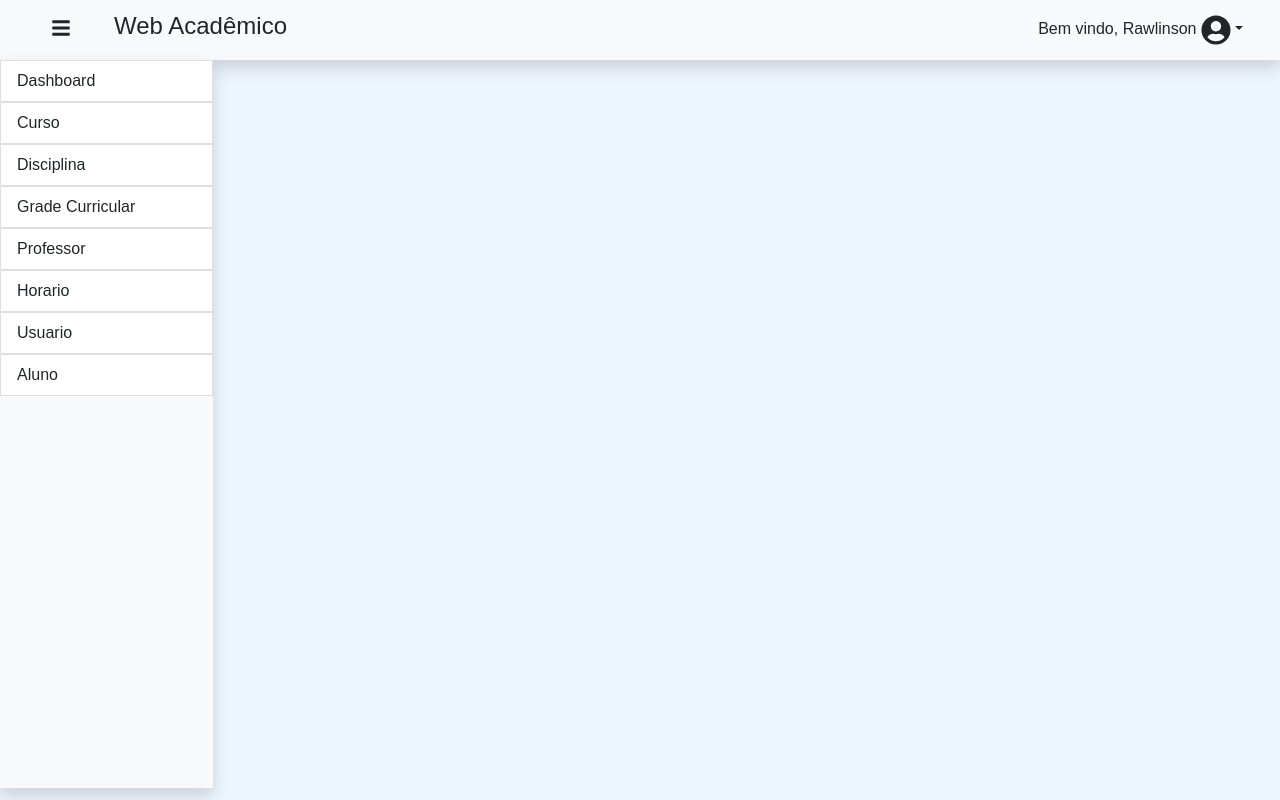
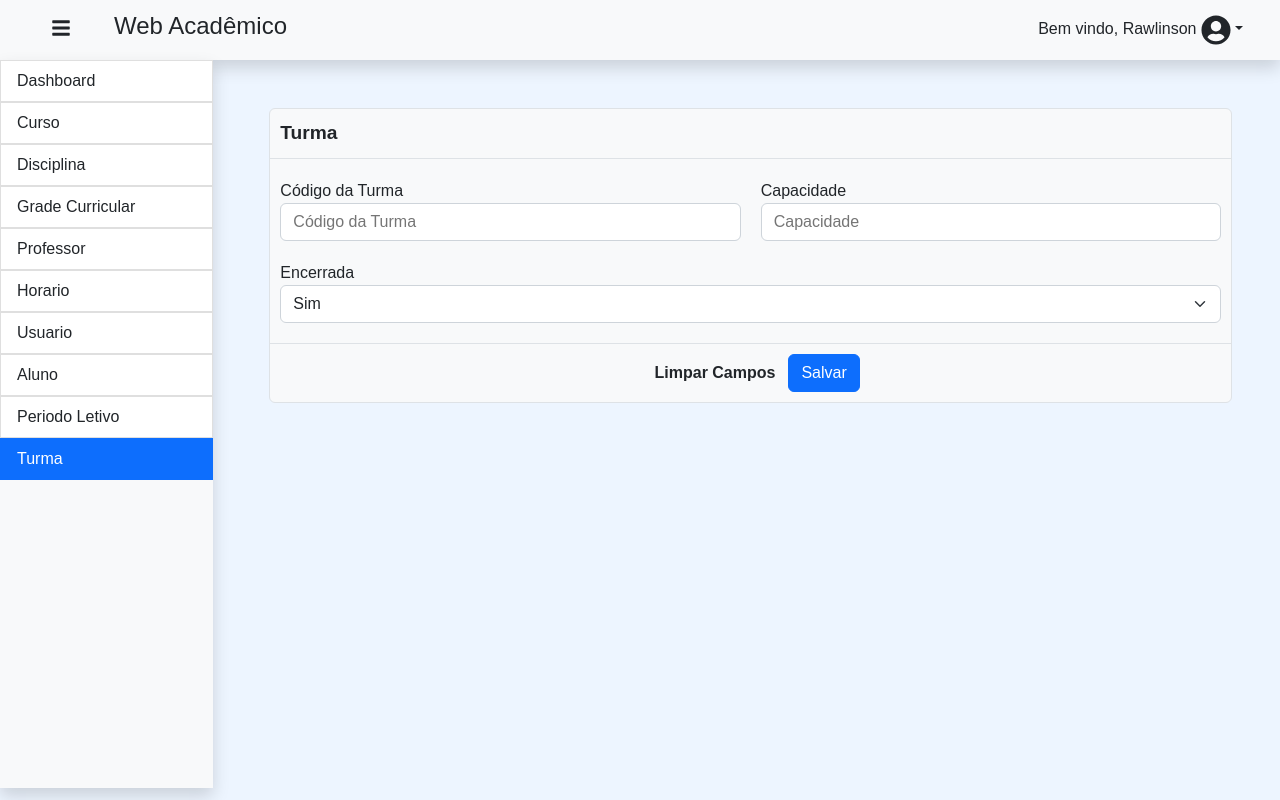
Before and after one commit to alangalante/webacademico_frontend, a React (Create React App) app: page /turma in a window 1280 px wide. Built offline with nearby package versions, Linux system fonts and the light colour scheme.

Commit message:
feat: frontend do cadastro de turma

```diff
--- a/src/App.js
+++ b/src/App.js
@@ -1,8 +1,8 @@
-import React, { Component }  from 'react';
+import React, { Component } from "react";
 import "./App.css";
 import "bootstrap/dist/css/bootstrap.min.css";
-import { BrowserRouter, Routes, Route } from 'react-router-dom';
-import Cadastro_Usuario from './Pages/Cadastro_Usuario/Cadastro_Usuario';
+import { BrowserRouter, Routes, Route } from "react-router-dom";
+import Cadastro_Usuario from "./Pages/Cadastro_Usuario/Cadastro_Usuario";
 import Cadastro_Curso from "./Pages/Cadastro_Curso/Cadastro_Curso";
 import Disciplina from "./Pages/Disciplina/Disciplina";
 import Example from "./Pages/Example/Example";
@@ -13,6 +13,8 @@ import Professor from "./Pages/Professor/index";
 import GradeCurricular from "./Pages/Grade_Curricular";
 import Template_Listar from "./Pages/Example/Template_Listar";
 import Aluno from "./Pages/Aluno/Aluno";
+import PeriodoLetivo from "./Pages/Periodo_Letivo";
+import Turma from "./Pages/Turma";
 
 function App() {
   return (
@@ -27,13 +29,21 @@ function App() {
                 <Routes>
                   <Route path="/dashboard" element={<Example />} />
                   <Route path="/curso" element={<Example />} />
-                  <Route path="/grade_curricular" element={<GradeCurricular />} />
+                  <Route
+                    path="/grade_curricular"
+                    element={<GradeCurricular />}
+                  />
                   <Route path="/usuario" element={<Cadastro_Usuario />} />
-                  <Route path="/template_listar" element={<Template_Listar />} />
+                  <Route
+                    path="/template_listar"
+                    element={<Template_Listar />}
+                  />
                   <Route path="/horario" element={<Horario />} />
                   <Route path="/disciplina" element={<Disciplina />} />
                   <Route path="/professor" element={<Professor />} />
                   <Route path="/aluno" element={<Aluno />} />
+                  <Route path="/periodo_letivo" element={<PeriodoLetivo />} />
+                  <Route path="/turma" element={<Turma />} />
                 </Routes>
               </div>
             </div>
--- a/src/Components/Menu/Menu.js
+++ b/src/Components/Menu/Menu.js
@@ -1,61 +1,76 @@
 import "./Menu.css";
-import { Collapse } from "react-bootstrap"
+import { Collapse } from "react-bootstrap";
 import { useContext, useEffect, useState } from "react";
 import { MenuContext } from "../../Contexts/MenuContext/MenuContext";
 import { Link } from "react-router-dom";
-import React, { Component }  from 'react';
+import React, { Component } from "react";
 const Menu = () => {
   const { open } = useContext(MenuContext);
-    const routes = ["/dashboard","/curso","/disciplina","/grade_curricular","/professor","/horario","/usuario","/aluno"];
-    const [routeActive, setRouteActive] = useState(""+window.location.pathname);
+  const routes = [
+    "/dashboard",
+    "/curso",
+    "/disciplina",
+    "/grade_curricular",
+    "/professor",
+    "/horario",
+    "/usuario",
+    "/aluno",
+    "/periodo_letivo",
+    "/turma",
+  ];
+  const [routeActive, setRouteActive] = useState("" + window.location.pathname);
 
-    useEffect(()=>{
+  useEffect(() => {
     selecionaActive();
   });
 
-    function selecionaActive(){
+  function selecionaActive() {
     let lista = document.getElementsByTagName("li");
     setRouteActive(window.location.pathname);
 
-        for(let i=0; i < lista.length; i++){
-            let item_atual = "/"+lista[i].innerHTML.replace(" ","_");
-            if(item_atual === routeActive){
+    for (let i = 0; i < lista.length; i++) {
+      let item_atual = "/" + lista[i].innerHTML.replace(" ", "_");
+      if (item_atual === routeActive) {
         lista[i].classList.add("active");
-            }else{
+      } else {
         lista[i].classList.remove("active");
       }
     }
   }
 
-    function listaMenu(){
-        return routes.map(route => {
-            return(
-                <Link to={route} key={route} onClick={()=>{setRouteActive(route)}}>
+  function listaMenu() {
+    return routes.map((route) => {
+      return (
+        <Link
+          to={route}
+          key={route}
+          onClick={() => {
+            setRouteActive(route);
+          }}
+        >
           <li className="list-group-item list-group-item-action ">
-                        {route.replace('/',"").replace(/_/g," ")}
+            {route.replace("/", "").replace(/_/g, " ")}
           </li>
         </Link>
       );
     });
   }
 
-    function retornoMenu(){
-        return(
-            <div className='h-97 shadow col-md-2 col-4 float-start me-2'>
+  function retornoMenu() {
+    return (
+      <div className="h-97 shadow col-md-2 col-4 float-start me-2">
         <Collapse in={open} dimension="width">
-                    <div id="collapseMenu" className='h-100 bg-light'>
-                        <ul className='list-group list-group-flush'>
-                            {listaMenu()}
-                        </ul>
+          <div id="collapseMenu" className="h-100 bg-light">
+            <ul className="list-group list-group-flush">{listaMenu()}</ul>
           </div>
         </Collapse>
       </div>
     );
+  }
+
+  if (open) {
+    return retornoMenu();
+  }
 };
 
-    if(open){
-        return(retornoMenu());
-    };
-}
-
 export default Menu;
--- /dev/null
+++ b/src/Pages/Turma/index.js
@@ -0,0 +1,64 @@
+import React, { Component } from "react";
+import { useState } from "react";
+
+const Turma = () => {
+  const [codigoTurma, setCodigoTurma] = useState("");
+  const [capacidade, setCapacidade] = useState("");
+  const [encerrada] = useState("");
+
+  function Action() {
+    alert("Action: " + codigoTurma + ", " + capacidade + ".");
+    window.location.href = "/turma";
+  }
+
+  return (
+    <div className="box">
+      <div className="box-header">Turma</div>
+      <div className="box-body">
+        <div className="col">
+          <label>Código da Turma</label>
+          <input
+            placeholder="Código da Turma"
+            title="Código da Turma"
+            id="codigo_turma"
+            onChange={(e) => {
+              setCodigoTurma(e.target.value);
+            }}
+            type="text"
+          />
+        </div>
+        <div className="col">
+          <label>Capacidade</label>
+          <input
+            placeholder="Capacidade"
+            title="Capacidade"
+            id="capacidade"
+            onChange={(e) => {
+              setCapacidade(e.target.value);
+            }}
+            type="text"
+          />
+        </div>
+      </div>
+
+      <div className={"box-body"}>
+        <div className={"col"}>
+          <label>Encerrada</label>
+          <select className={"form-select"}>
+            <option>Sim</option>
+            <option>Não</option>
+          </select>
+        </div>
+      </div>
+      <div className="box-footer">
+        <a className="btn fw-bold" href={window.location.pathname}>
+          Limpar campos
+        </a>
+        <button type="button" className="btn btn-primary" onClick={Action}>
+          Salvar
+        </button>
+      </div>
+    </div>
+  );
+};
+export default Turma;
```
Lines whose indentation alone changed are shown as unchanged.
